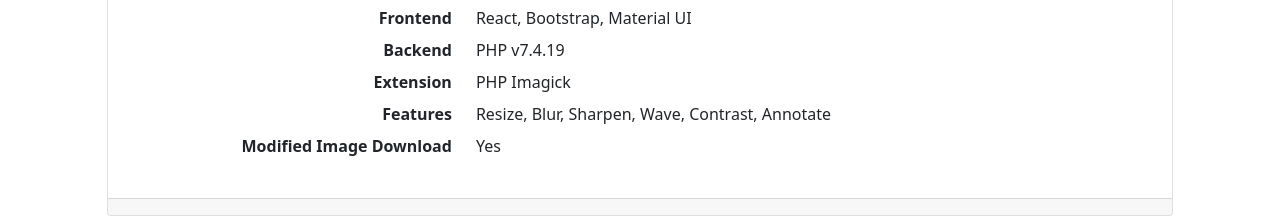
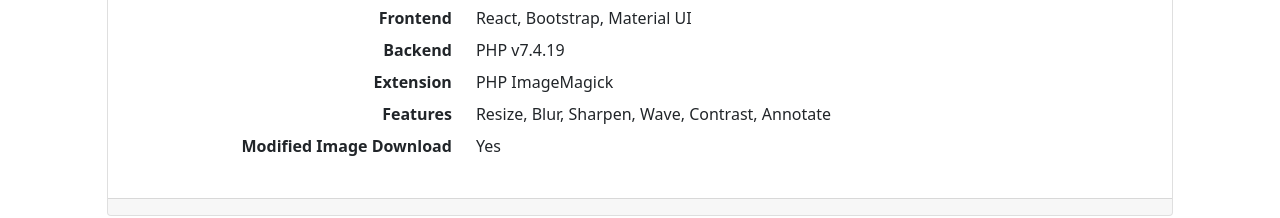
Before and after one commit to SaikatGeek/ImageSquad, a React (Create React App) app: page /about in a window 1280 px wide. Shown: the part 276-494 px from the top of the page. Built offline with nearby package versions, Linux system fonts and the light colour scheme.

Commit message:
Information update

```diff
--- a/src/components/About.js
+++ b/src/components/About.js
@@ -18,7 +18,7 @@
                     <dd class="col-8"> <div className="float-start">PHP v7.4.19</div></dd>
 
                     <dt class="col-4 "> <div className="float-end">Extension</div></dt>
-                    <dd class="col-8"> <div className="float-start">PHP Imagick</div></dd>
+                    <dd class="col-8"> <div className="float-start">PHP ImageMagick</div></dd>
 
                     <dt class="col-4 "> <div className="float-end">Features</div></dt>
                     <dd class="col-8">
--- a/src/components/Credit.js
+++ b/src/components/Credit.js
@@ -11,7 +11,8 @@
                 <div class="col-md-9">
                     <div class="card-body">
                         <h5 class="card-title">Md Ariful Islam Saikat</h5>
-                        <p class="card-text">Hi, I am a full stack software developer with 2.5 years of production experience, last years specializing in programming on modern Javascript frontend/backend. Although my primary language is Javascript and PHP. Have a basic C and C++ knowledge. </p>
+                        <p class="card-text">Hi, I am a full stack software developer with 2.5 years of production experience, last years specializing in programming on modern Javascript frontend/backend.
+                        Although my primary language is Javascript and PHP. Have a basic C and C++ knowledge. </p>
                         <p class="card-text"><small class="text-muted">Last updated: April 2022</small></p>
                     </div>
                 </div>
```
